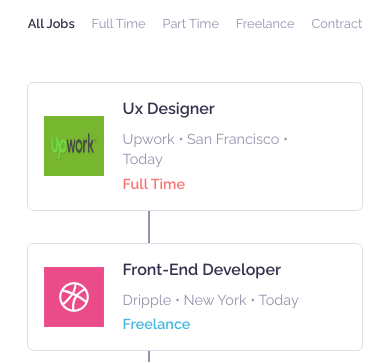
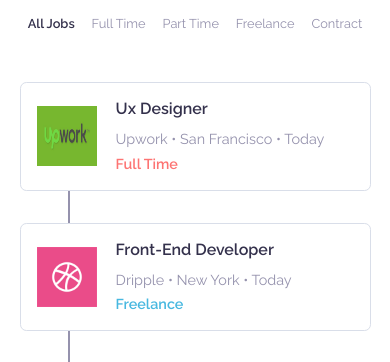
Before and after one commit to A-Maged/gettowork, a plain HTML site: page index.html in a window 390 px wide. Shown: the part 157-519 px from the top of the page. Drawn offline with nearby package versions, Linux system fonts and the light colour scheme.

Commit message:
responsivness fixes

```diff
--- a/assets/sass/base.sass
+++ b/assets/sass/base.sass
@@ -8,7 +8,7 @@ $highlight_4: #9f68d0    // purple
 
 *
     box-sizing: border-box
-
+    outline: none
 body
     font-family: 'Raleway', sans-serif
 
@@ -18,6 +18,7 @@ a
 
 
 
+
 .clearfix
     &::after
         content: ""
--- a/assets/sass/layouts/job-listing.sass
+++ b/assets/sass/layouts/job-listing.sass
@@ -1,7 +1,7 @@
 .job-listing
     margin-top: 50px
     position: relative
-    &::before
+    &::after
         content: ""
         background-color: $seconary_color
         width: 2px
@@ -9,12 +9,12 @@
         z-index: -1
         position: absolute
         top: 0
-        left: 8em
+        left: 3.5em
 
     +element('day')
-        width: 9em
+        width: 7em
         padding: 1em 0
-        margin: 10px 0 2em 3.5em
+        margin: 10px 0 2em 0em
         text-align: center
         background-color: #fff
         border: 1px solid $border_color
@@ -38,3 +38,10 @@
         &:hover
             color: $main_color
             border-color: $main_color
+
+
+
+@media only screen and (max-width: 768px)
+    .job-listing
+        &::after
+            left: 3em
--- a/assets/sass/modules/job.sass
+++ b/assets/sass/modules/job.sass
@@ -1,6 +1,5 @@
 .job
-    width: 600px
-    max-width: 96%
+    width: 100%
     margin:  0 auto 2em
     z-index: 10
     padding: 1.3em
```
Also changed, not shown: assets/app.css, 1 other file.
